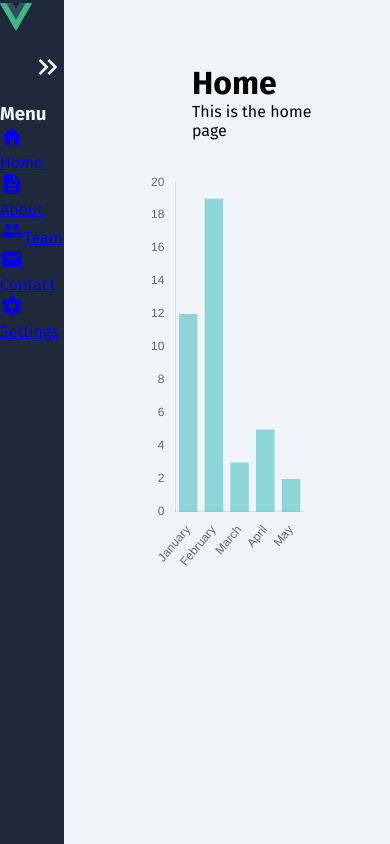
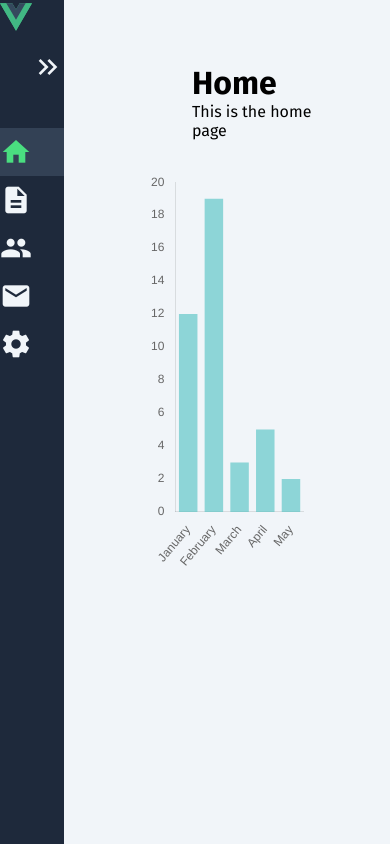
Before and after one commit to MoyosoreCoder/vue_responsive_dashboard, a Vue app in the folder dashboard/: page / in a window 390 px wide. Built offline with nearby package versions, Linux system fonts and the light colour scheme.

Commit message:
scss for the menu items inserted and the toggle menu working correctly

```diff
--- a/dashboard/src/components/SideBar.vue
+++ b/dashboard/src/components/SideBar.vue
@@ -1,5 +1,5 @@
 <template>
-  <aside :class="`${is_expanded && 'is_expanded'}`">
+  <aside :class="`${is_expanded && 'is-expanded'}`">
     <div class="logo">
       <img src="../assets/vue.svg" alt="Vue" />
     </div>
@@ -71,52 +71,134 @@
   background-color: var(--dark);
   color: var(--light);
   transition: 0.2s ease-out;
-
   .logo {
     margin-bottom: 1rem;
+
+    img {
+      width: 2rem;
+    }
   }
 
   .menu-toggle-wrap {
     display: flex;
     justify-content: flex-end;
     margin-bottom: 1rem;
+
     position: relative;
     top: 0;
     transition: 0.2s ease-in-out;
 
     .menu-toggle {
-      transition: 0.2s ease-out;
-    }
-
+      transition: 0.2s ease-in-out;
       .material-icons {
         font-size: 2rem;
         color: var(--light);
         transition: 0.2s ease-out;
       }
+
       &:hover {
         .material-icons {
-        //font-size: 2rem;
           color: var(--primary);
-        transition: translateX(0.5rem);
+          transform: translateX(0.5rem);
+        }
       }
     }
   }
 
-  img {
-    width: 2rem;
+  h3,
+  .button .text {
+    opacity: 0;
+    transition: opacity 0.3s ease-in-out;
   }
-  &.is_expanded {
-    width: var(--sidebar-width); /* Expanded width */
-    .menu-toggle-wrap {
-      top: -3rem;
-      .menu-toggle-wrap {
-        transform: rotate(-90deg);
-        top: -3rem;
+
+  h3 {
+    color: var(--grey);
+    font-size: 0.875rem;
+    margin-bottom: 0.5rem;
+    text-transform: uppercase;
+  }
+
+  .menu {
+    margin: 0 -1rem;
+
+    .button {
+      display: flex;
+      align-items: center;
+      text-decoration: none;
+
+      transition: 0.2s ease-in-out;
+      padding: 0.5rem 1rem;
+
+      .material-icons {
+        font-size: 2rem;
+        color: var(--light);
+        transition: 0.2s ease-in-out;
+      }
+      .text {
+        color: var(--light);
+        transition: 0.2s ease-in-out;
+      }
+
+      &:hover {
+        background-color: var(--dark-alt);
+
+        .material-icons,
+        .text {
+          color: var(--primary);
+        }
+      }
+
+      &.router-link-exact-active {
+        background-color: var(--dark-alt);
+        border-right: 5px solid var(--primary);
+
+        .material-icons,
+        .text {
+          color: var(--primary);
         }
       }
     }
-  @media (max-width: 768px) {
-    position: fixed;
+  }
+
+  .footer {
+    opacity: 0;
+    transition: opacity 0.3s ease-in-out;
+
+    p {
+      font-size: 0.875rem;
+      color: var(--grey);
+    }
+  }
+
+  &.is-expanded {
+    width: var(--sidebar-width);
+
+    .menu-toggle-wrap {
+      top: -3rem;
+
+      .menu-toggle {
+        transform: rotate(-180deg);
+      }
+    }
+
+    h3,
+    .button .text {
+      opacity: 1;
+    }
+
+    .button {
+      .material-icons {
+        margin-right: 1rem;
+      }
+    }
+
+    .footer {
+      opacity: 0;
+    }
+  }
+
+  @media (max-width: 1024px) {
+    position: absolute;
     z-index: 99;
   }
 }
```
Lines whose indentation alone changed are shown as unchanged.
